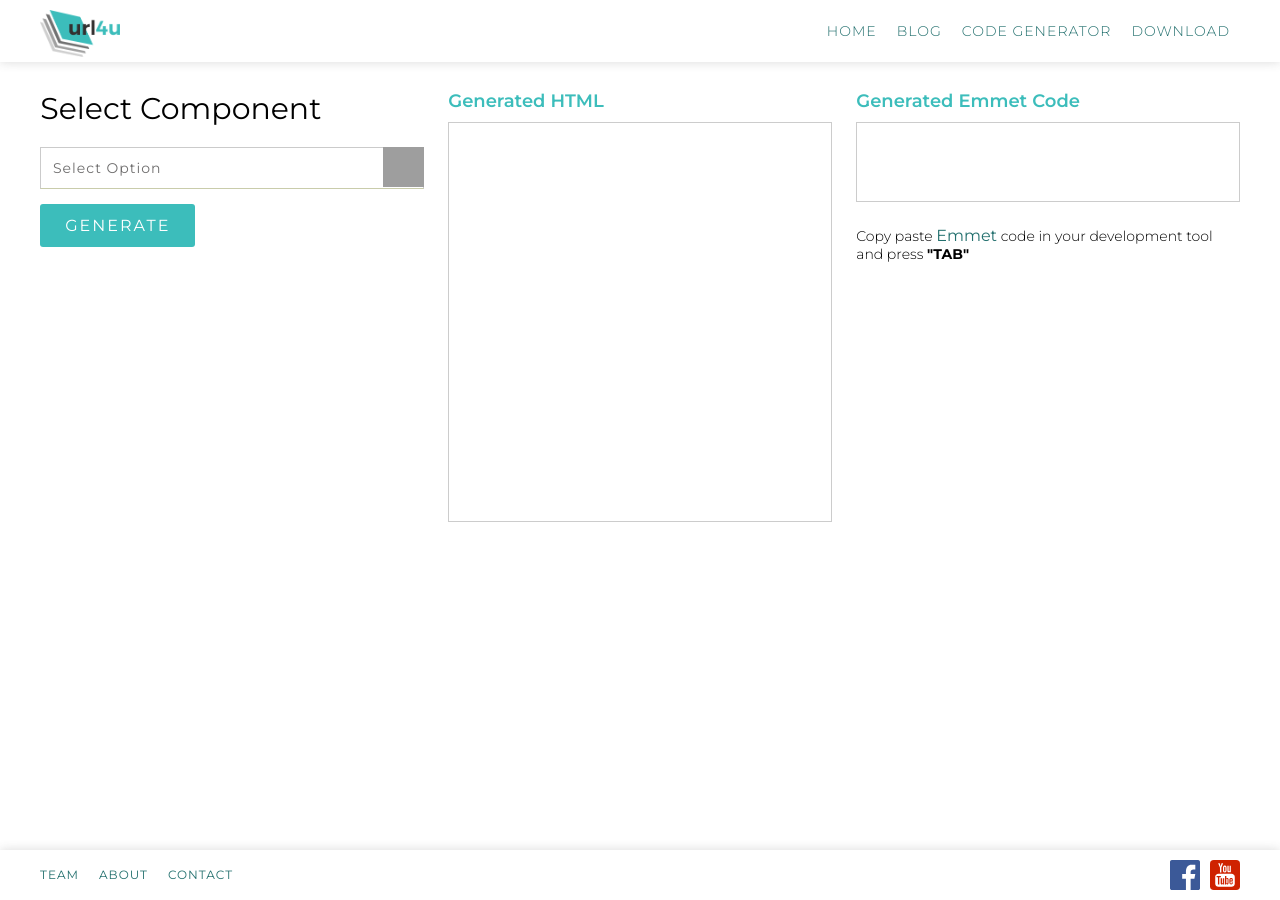
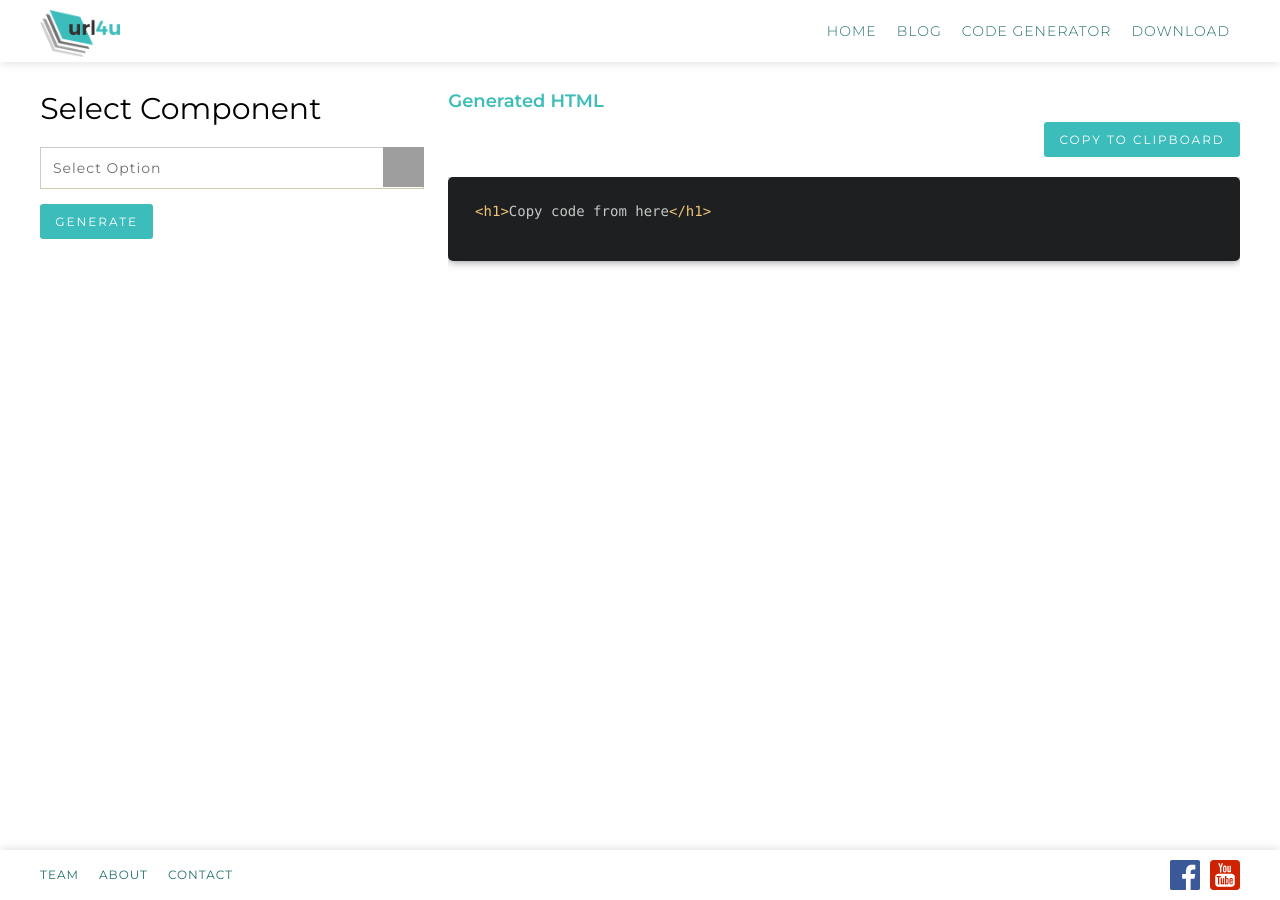
Before and after one commit to prataprockerss/url4u, a Jekyll site: the page built from code-generator/index.html, in a window 1280 px wide. Built offline with Jekyll 4.4.1, drawn with Linux system fonts in a browser that asks for light colours; Markdown is read by kramdown in place of the engine named in the settings; comment, search, counter and statistics services are not loaded; a style sheet for code colours, icons or effects is not loaded.

Commit message:
Rainbow js added
New form layout added
Rainbow js added
Copy to clipboard added

```diff
--- a/_includes/scripts.html
+++ b/_includes/scripts.html
@@ -39,7 +39,8 @@
 {% endif %}
 
 
-<!-- <script src="{{site.baseurl}}/scripts/rainbow.js" type="text/javascript"></script> -->
+<script src="{{site.baseurl}}/scripts/rainbow.js" type="text/javascript"></script>
+<script src="{{site.baseurl}}/scripts/clipboard.min.js" type="text/javascript"></script>
 {% if site.codeGen == true or page.codeGen == true %}
 <script src="{{site.baseurl}}/scripts/jquery.validate.js" type="text/javascript"></script>
 <script src="{{site.baseurl}}/scripts/additional-methods.min.js" type="text/javascript"></script>
--- a/code-generator/index.html
+++ b/code-generator/index.html
@@ -39,7 +39,7 @@
         <div class="form-row component" id="slider">
           <div class="form-field mandatory">
             <div class="input-group">
-              <div class="input-group input-type-radio">
+              <div class="input-type-radio">
                 <ul>
                   <li>
                     <input type="radio" id="without-mob-img" name="slider-opt" required checked>
@@ -211,29 +211,27 @@
 
         <div class="form-row">
           <div class="form-field">
-            <input type="button" value="Generate" class="validate-form generate box-btn">
+            <input type="button" value="Generate" class="validate-form generate box-btn sm">
           </div>
         </div>
       </div>
     </form>
 
   </div>
-  <div class="grid-4">
+  <div class="grid-8">
     <h2>Generated HTML</h2>
+    <div class="text-right">
+      <button class="copy-to-clipboard box-btn sm copy-btn" data-clipboard-target=".generated-result"> Copy to Clipboard </button>
+    </div>
+    <div class="clear20"></div>
     <div class="result-container">
-      <textarea></textarea>
+      <div class="temp">
       </div>
-    <!-- <div class="generate-other-component">
-      <a href="javascript:void(0)" class="box-btn">Generate requried CSS & jQuery</a>
-    </div> -->
+<pre><code data-language="html" class="generated-result">
+  <h1>Copy code from here</h1>
+</code>
+      </pre>
     </div>
-  <div class="grid-4">
-    <h2>Generated Emmet Code</h2>
-    <div class="emmet-result-container">
-      <textarea></textarea>
-    </div>
-    <div class="clear20"> </div>
-    <p>Copy paste <a href="https://emmet.io/download/" target="_blank">Emmet</a> code in your development tool and press <strong>"TAB"</strong> </p>
   </div>
   <div class="clear"></div>
 </div>
--- a/scripts/cg.js
+++ b/scripts/cg.js
@@ -102,7 +102,6 @@
           });
           break;
         case 'formLayout':
-          //          alert(selectValue)
           $('.component').each(function() {
             if ($(this).css('display') === 'block') {
               var componentID = $(this);
@@ -186,7 +185,7 @@
   switch (id) {
     /* +++++++++++ pagination Start +++++++++++++++ */
     case 'pagination':
-      $('.result-container textarea').html();
+      $('.result-container code').html();
       $('.result-container').html('<ul class="pagination"></ul>').attr('data-id', id);
       for (i = 1; i <= count; i++) {
         $('.result-container ul').append('<li><a href="#">' + i + '</a></li>');
@@ -197,14 +196,15 @@
       $('.result-container ul li').eq(count - 3).html('<span>...</span>');
 
       var htmlstring = $('.result-container').html();
-      $('.result-container ').html('<textarea>' + htmlstring + '</textarea>');
+      $('.result-container').html('<pre><code data-language="html" class="generated-result">'+ htmlstring + '</code> </pre>');
       $('.emmet-result-container').html('<textarea>EMMET is not available</textarea>');
+      Rainbow.color();
       break;
       /* +++++++++++ pagination End +++++++++++++++ */
 
       /* +++++++++++ social media Start +++++++++++++++ */
     case 'social-media':
-      $('.result-container textarea').html();
+      $('.result-container code').html();
       $('.result-container').html('<div class="social-media"><ul></ul></div>').attr('data-id', id);
       var social_media_array = ['facebook', 'twitter', 'linkedin', 'google-plus', 'you-tube'];
       for (i = 1; i <= 5; i++) {
@@ -212,8 +212,9 @@
       }
 
       var htmlstring = $('.result-container').html();
-      $('.result-container ').html('<textarea>' + htmlstring + '</textarea>');
+      $('.result-container').html('<pre><code data-language="html" class="generated-result">'+ htmlstring + '</code> </pre>');
       $('.emmet-result-container').html('<textarea>' + '.social-media>ul>li.icon.icon-$*5' + '</textarea>');
+      Rainbow.color();
       break;
       /* +++++++++++ social media End +++++++++++++++ */
 
@@ -221,18 +222,19 @@
 
       /* +++++++++++ navigation Start +++++++++++++++ */
     case 'without-sub-menu':
-      $('.result-container textarea').html();
+      $('.result-container code').html();
       $('.result-container').html('<div class="nav"><ul></ul></div>').attr('data-id', id);
       for (i = 1; i <= count; i++) {
         $('.result-container ul').append('<li><a href="#">Link' + i + ' </a></li>');
       }
       var htmlstring = $('.result-container').html();
-      $('.result-container ').html('<textarea>' + htmlstring + '</textarea>');
+      $('.result-container').html('<pre><code data-language="html" class="generated-result">'+ htmlstring + '</code> </pre>');
       $('.emmet-result-container').html('<textarea>.nav>ul>li*' + count + '>a[href="#"]{Link$}</textarea>');
+      Rainbow.color();
       break;
 
     case 'with-sub-menu':
-      $('.result-container textarea').html();
+      $('.result-container code').html();
       $('.result-container').html('<div class="nav"><ul></ul></div>').attr('data-id', id);
       for (i = 1; i <= count; i++) {
         $('.result-container ul').append('<li><a href="#">Link' + i + '</a></li>');
@@ -242,41 +244,42 @@
         $('.submenu').append(('<li><a href="#">Link' + i + '</a></li>'));
       }
       var htmlstring = $('.result-container').html();
-      $('.result-container ').html('<textarea>' + htmlstring + '</textarea>');
+      $('.result-container').html('<pre><code data-language="html" class="generated-result">'+ htmlstring + '</code> </pre>');
       $('.emmet-result-container').html('<textarea>.nav>ul>li.has-sub-menu*' + count + '>a[href="#"]{Link$}+.sub-menu>ul>li>a[href="#"]{Link$}*3</textarea>');
-
+      Rainbow.color();
       break;
       /* +++++++++++ navigation End +++++++++++++++ */
 
       /* +++++++++++ slider Start +++++++++++++++ */
     case 'without-mob-img':
-      $('.result-container textarea').html();
+      $('.result-container code').html();
       $('.result-container').html('<div class="banner"><ul></ul></div>').attr('data-id', id);
       for (i = 1; i <= count; i++) {
         $('.result-container ul').append('<li><img src="images/' + i + '.jpg" ></li>');
       }
       var htmlstring = $('.result-container').html();
-      $('.result-container ').html('<textarea>' + htmlstring + '</textarea>');
+      $('.result-container').html('<pre><code data-language="html" class="generated-result">'+ htmlstring + '</code> </pre>');
       $('.emmet-result-container').html('<textarea>.banner>ul>li*' + count + '>img[src="images/$.jpg"]</textarea>');
+      Rainbow.color();
       break;
 
     case 'with-mob-img':
-      $('.result-container textarea').html();
+      $('.result-container code').html();
       $('.result-container').html('<div class="banner"><ul></ul></div>').attr('data-id', id);
       for (i = 1; i <= count; i++) {
         $('.result-container ul').append('<li><img src="images/' + i + '.jpg" ><img src="images/mobile-img/' + i + '.jpg" ></li>');
       }
       var htmlstring = $('.result-container').html();
-      $('.result-container ').html('<textarea>' + htmlstring + '</textarea>');
+      $('.result-container').html('<pre><code data-language="html" class="generated-result">'+ htmlstring + '</code> </pre>');
       $('.emmet-result-container').html('<textarea>.banner>ul>li*' + count + '>img[src="images/$.jpg"]+img[src="images/mobile-img/$.jpg"]</textarea>');
-
+Rainbow.color();
       break;
 
       /* +++++++++++ slider End +++++++++++++++ */
 
       /* +++++++++++ footer Start +++++++++++++++ */
     case 'big-footer':
-      $('.result-container textarea').html();
+      $('.result-container code').html();
       $('.result-container').html('<div class="footer"><div class="container"><div class="footer-links"></div><p>copyright © 2014 ABC Entertainment Pvt Ltd.</p></div></div>').attr('data-id', id);
       for (i = 1; i <= count; i++) {
         $('.result-container .footer-links').append('<dl><dt>Column' + i + '</dt><dd></dd></dl>');
@@ -286,25 +289,25 @@
         $('.footer-links dl dd ul').append('<li><a href="#">link' + i + '</a></li>');
       }
       var htmlstring = $('.result-container').html();
-      $('.result-container ').html('<textarea>' + htmlstring + '</textarea>');
+      $('.result-container').html('<pre><code data-language="html" class="generated-result">'+ htmlstring + '</code> </pre>');
       $('.emmet-result-container').html('<textarea>.footer>.contaienr>.footer-links>dl*' + count + '>dt{Column $}+dd>ul>li*4>a[href="#"]</textarea>');
-
+Rainbow.color();
       break;
 
     case 'small-footer':
-      $('.result-container textarea').html();
+      $('.result-container code').html();
       $('.result-container').html('<div class="footer"><div class="container"> copyright © 2014 ABC Entertainment Pvt Ltd.</div></div>').attr('data-id', id);
       var htmlstring = $('.result-container').html();
-      $('.result-container ').html('<textarea>' + htmlstring + '</textarea>');
+      $('.result-container').html('<pre><code data-language="html" class="generated-result">'+ htmlstring + '</code> </pre>');
       $('.emmet-result-container').html('<textarea>.footer>.container{copyright © 2014 ABC Entertainment Pvt Ltd.}</textarea>');
-
+Rainbow.color();
       break;
 
       /* +++++++++++ footer End +++++++++++++++ */
 
       /* +++++++++++ Tabs Start +++++++++++++++ */
     case 'jsTabs':
-      $('.result-container textarea').html();
+      $('.result-container code').html();
       $('.result-container').html('<div class="tabCnt"><div class="tabNav"><ul></ul></div><div class="tabResult"></div></div>').attr('data-id', id);
       for (i = 1; i <= count; i++) {
         if (i == 1) {
@@ -324,34 +327,37 @@
 
       }
       var htmlstring = $('.result-container').html();
-      $('.result-container ').html('<textarea>' + htmlstring + '</textarea>');
+      $('.result-container').html('<pre><code data-language="html" class="generated-result">'+ htmlstring + '</code> </pre>');
 
       $('.emmet-result-container').html('<textarea>..tabCnt>(.tabNav>ul>li*' + count + '>a[href="javascript:void(0)" , rel="tab$"]{Tab $})+(.tabResult>.tabBx.overview#tab$*' + count + '>.content{Content for Tab $})</textarea>');
+      Rainbow.color();
       break;
       /* +++++++++++ Tabs Start +++++++++++++++ */
 
       /* +++++++++++ Defination list Start +++++++++++++++ */
     case 'definationList':
-      $('.result-container textarea').html();
+      $('.result-container code').html();
       $('.result-container').html('<div class="defination-parent"></div>').attr('data-id', id);
       for (i = 1; i <= count; i++) {
         $('.result-container .defination-parent').append('<dl><dt>Definition Title ' + i + '</dt><dd>Definition Description ' + i + '</dd></dl>');
 
       }
       var htmlstring = $('.result-container').html();
-      $('.result-container ').html('<textarea>' + htmlstring + '</textarea>');
+      $('.result-container').html('<pre><code data-language="html" class="generated-result">'+ htmlstring + '</code> </pre>');
       $('.emmet-result-container').html('<textarea>.defination-parent>dl*' + count + '>dt+dd</textarea>');
+      Rainbow.color();
       break;
     case 'accordion':
-      $('.result-container textarea').html();
+      $('.result-container code').html();
       $('.result-container').html('<div class="accordion"></div>').attr('data-id', id);
       for (i = 1; i <= count; i++) {
         $('.result-container .accordion').append('<dl><dt>Accordion Tittle ' + i + '</dt><dd>Accordion content' + i + '</dd></dl>');
       }
       var htmlstring = $('.result-container').html();
       console.log(htmlstring)
-      $('.result-container ').html('<textarea>' + htmlstring + '</textarea>');
+      $('.result-container').html('<pre><code data-language="html" class="generated-result">'+ htmlstring + '</code> </pre>');
       $('.emmet-result-container').html('<textarea>.accordion>dl*' + count + '>dt{Accordion Tittle $}+dd{Accordion Description $}</textarea>');
+      Rainbow.color();
       break;
 
       /* +++++++++++ Defination list end +++++++++++++++ */
@@ -362,12 +368,13 @@
       $('.result-container textarea,.emmet-result-container textarea').html();
       $('.result-container').html('<div class="search-container"><form class="checkform"><input type="text" placeholder="Search"><input type="button" value="Search"></form></div>').attr('data-id', id);
       var htmlstring = $('.result-container').html();
-      $('.result-container ').html('<textarea>' + htmlstring + '</textarea>');
+      $('.result-container').html('<pre><code data-language="html" class="generated-result">'+ htmlstring + '</code> </pre>');
       $('.emmet-result-container').html('<textarea>.search-container>form.checkform>input[placeholder=Search,type=text]+input[value=Search,type=button]</textarea>');
+      Rainbow.color();
       break;
 
     case 'star-rating':
-      $('.result-container textarea').html();
+      $('.result-container code').html();
       $('.result-container').html('<div class="rating"><ul></ul></div>').attr('data-id', id);
       for (i = 1; i <= 5; i++) {
         $('.result-container .rating ul').append('<li><button></button></li>');
@@ -375,7 +382,7 @@
       var htmlstring = $('.result-container').html();
       $('.result-container').html('<textarea>' + htmlstring + '</textarea>');
       $('.emmet-result-container').html('<textarea>.rating>ul>li*5>button</textarea>');
-
+      Rainbow.color();
       break;
 
       /* +++++++++++ Search box End +++++++++++++++ */
@@ -383,15 +390,15 @@
 
       /* +++++++++++ Form layout Start +++++++++++++++ */
     case 'formLayout':
-      $('.result-container textarea').html();
-      $('.result-container').html('<form class="checkForm" action="#" method="post"><div class="form-layout"></div></form>').attr('data-id', id);
+      $('.result-container code').html();
+      $('.result-container .temp').html('<form class="check-form" action="#" method="post">\n\t<div class="form-layout">\t</div>\n</form>').attr('data-id', id);
       for (i = 1; i <= count; i++) {
-        $('.result-container .form-layout').append('<div class="form-row"><div class="form-field mandatory"><label for="fname">Input Type ' + i + '</label><!--Insert your input tag here--><div class="clear"></div></div><div class="clear"></div></div>');
+        $('.result-container .form-layout').append('\n\t\t<div class="form-row">\n\t\t\t<div class="form-field mandatory">\n\t\t\t\t<label for="fname">Input Type ' + i + '</label>\n\t\t\t\t<input type="text" />\n\t\t\t</div>\n\t\t</div>\n\t');
       }
-      var htmlstring = $('.result-container').html();
+      var htmlstring = $('.result-container .temp').html();
 
-      $('.result-container ').html('<textarea>' + htmlstring + '</textarea>');
-      $('.emmet-result-container ').html('<textarea>.checkForm>.form-layout>.form-row*' + count + '>.form-field.madatory>label[for=lablefor$]+input[type="text"]+.clear</textarea>');
+      $('.result-container').html('<pre><code data-language="html" class="generated-result">'+ htmlstring + '</code> </pre>');
+      Rainbow.color();
       break;
 
       /* +++++++++++ Form Layout end +++++++++++++++ */
@@ -399,48 +406,51 @@
 
       /* +++++++++++ Select option Start +++++++++++++++ */
     case 'selectOption':
-      $('.result-container textarea').html();
+      $('.result-container code').html();
       $('.result-container').html('<select></select>').attr('data-id', id);
       for (i = 1; i <= count; i++) {
         $('.result-container select').append('<option value="option' + i + '">Option' + i + '</option>');
       }
       var htmlstring = $('.result-container').html();
-      $('.result-container ').html('<textarea>' + htmlstring + '</textarea>');
+      $('.result-container').html('<pre><code data-language="html" class="generated-result">'+ htmlstring + '</code> </pre>');
       $('.emmet-result-container  ').html('<textarea>select>option[value=option$]*' + count + '</textarea>');
+      Rainbow.color();
       break;
       /* +++++++++++ Select option End +++++++++++++++ */
 
       /* +++++++++++ Checkbox Start +++++++++++++++ */
     case 'checkbox':
-      $('.result-container textarea').html();
+      $('.result-container code').html();
       $('.result-container').html('<div class="input-group input-type-checkbox"><ul></ul></div>').attr('data-id', id);
       for (i = 1; i <= count; i++) {
         $('.result-container ul').append('<li><input type="checkbox" id="checkbox' + i + '" name="checkbox' + i + '"><label for="checkbox' + i + '">Label for checkbox ' + i + '</label></li>');
       }
       var htmlstring = $('.result-container').html();
-      $('.result-container ').html('<textarea>' + htmlstring + '</textarea>');
+      $('.result-container').html('<pre><code data-language="html" class="generated-result">'+ htmlstring + '</code> </pre>');
       $('.emmet-result-container').html('<textarea>.input-group.input-type-checkbox>ul>li*' + count + '>input#checkbox$[name="checkbox$"type="checkbox"]+label[for="checkbox$"]{Label for checkbox $}</textarea>');
+      Rainbow.color();
       break;
 
       /* +++++++++++ Checkbox End +++++++++++++++ */
 
       /* +++++++++++ Radio Start +++++++++++++++ */
     case 'radio':
-      $('.result-container textarea').html();
+      $('.result-container code').html();
       $('.result-container').html('<div class="input-group input-type-radio"><ul></ul></div>').attr('data-id', id);
       for (i = 1; i <= count; i++) {
         $('.result-container ul').append('<li><input type="radio" id="radio' + i + '" name="radio"><label for="radio' + i + '">Label for radio ' + i + '</label></li>');
       }
       var htmlstring = $('.result-container').html();
-      $('.result-container ').html('<textarea>' + htmlstring + '</textarea>');
+      $('.result-container').html('<pre><code data-language="html" class="generated-result">'+ htmlstring + '</code> </pre>');
       $('.emmet-result-container').html('<textarea>.input-group.input-type-radio>ul>li*' + count + '>input#radio$[name="radio"type="radio"]+label[for="radio$"]{Label for radio $}</textarea>');
+      Rainbow.color();
       break;
 
       /* +++++++++++ Radio End +++++++++++++++ */
 
       /* +++++++++++ Dummy para Start +++++++++++++++ */
     case 'dummyPara':
-      $('.result-container textarea').html();
+      $('.result-container code').html();
       $('.result-container').html('<div class="sample-data"></div>').attr('data-id', id);
       for (i = 1; i <= count; i++) {
         $('.result-container .sample-data').append('<p>Lorem Ipsum is simply dummy text of the printing and typesetting industry. Lorem Ipsum has been the standard dummy text ever since the 1500s, when an unknown printer took a galley of type and scrambled it to make a type specimen book. It has survived not only five centuries, but also the leap into electronic typesetting, remaining essentially unchanged. It was popularised in the 1960s with the release of Letraset sheets containing Lorem Ipsum passages, and more recently with desktop publishing software like Aldus PageMaker including versions of Lorem Ipsum.</p>');
@@ -449,16 +459,16 @@
       $('.sample-data').replaceWith(cnt);
       var htmlstring = $('.result-container').html();
       console.log(htmlstring)
-      $('.result-container ').html('<textarea>' + htmlstring + '</textarea>');
+      $('.result-container').html('<pre><code data-language="html" class="generated-result">'+ htmlstring + '</code> </pre>');
       $('.emmet-result-container').html('<textarea>EMMET is not available</textarea>');
-
+      Rainbow.color();
       break;
 
       /* +++++++++++ Dummy para End +++++++++++++++ */
 
       /* +++++++++++ Dummy Div Start +++++++++++++++ */
     case 'dummyDiv':
-      $('.result-container textarea').html();
+      $('.result-container code').html();
       $('.result-container').html('<div class="sample-data"></div>').attr('data-id', id);
       for (i = 1; i <= count; i++) {
         $('.result-container .sample-data').append('<div>Lorem Ipsum is simply dummy text of the printing and typesetting industry. Lorem Ipsum has been the standard dummy text ever since the 1500s, when an unknown printer took a galley of type and scrambled it to make a type specimen book. It has survived not only five centuries, but also the leap into electronic typesetting, remaining essentially unchanged. It was popularised in the 1960s with the release of Letraset sheets containing Lorem Ipsum passages, and more recently with desktop publishing software like Aldus PageMaker including versions of Lorem Ipsum.</div>');
@@ -467,21 +477,20 @@
       $('.sample-data').replaceWith(cnt);
       var htmlstring = $('.result-container').html();
       console.log(htmlstring)
-      $('.result-container ').html('<textarea>' + htmlstring + '</textarea>');
+      $('.result-container').html('<pre><code data-language="html" class="generated-result">'+ htmlstring + '</code> </pre>');
       $('.emmet-result-container').html('<textarea>EMMET is not available</textarea>');
-
+      Rainbow.color();
       break;
       /* +++++++++++ Dummy Div End +++++++++++++++ */
   }
 }
 
 function genrateoverlayHTML(id, animin, animout) {
-  $('.result-container textarea').html();
+  $('.result-container code').html();
   $('.result-container').html('<div class="overlay-box" id="' + id + '"></div>').attr('data-id', 'overlayCode');
   $('.result-container .overlay-box').append('<div class="overlay-header"> <p>Overlay Header</p> </div><div class="overlay-content"><p>Overlay Content</p></div><div class="overlay-footer"> <p>Overlay footer</p> </div>');
   var htmlstring = $('.result-container').html();
-  $('.result-container ').html('<textarea>' + htmlstring + '</textarea>');
+  $('.result-container').html('<pre><code data-language="html" class="generated-result">'+ htmlstring + '</code> </pre>');
 
   $('.emmet-result-container').html('<textarea>.overlay-box#' + id + '>(.overlay-header>p{Overlay Content})+(.overlay-content>p{Overlay Content})+(.overlay-footer>p{Overlay Content})</textarea>');
-
 }
--- a/scripts/common.js
+++ b/scripts/common.js
@@ -1,6 +1,7 @@
 $(window).load(function(){
   // hide loader on page load
   hidePageLoader();
+  new Clipboard('.copy-btn');
 })
 
 function showPageLoader(){
```
Also changed, not shown: scripts/clipboard.min.js (added). Lines whose indentation alone changed are shown as unchanged.
